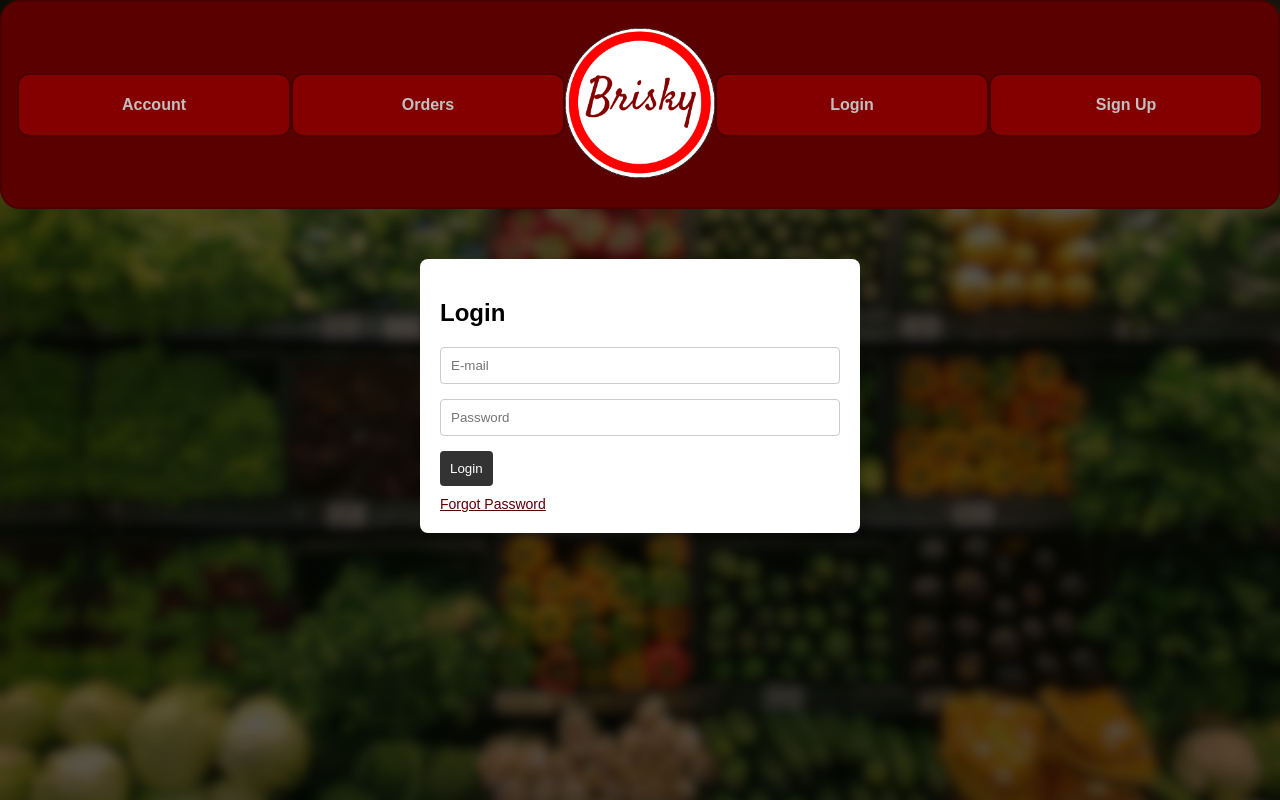
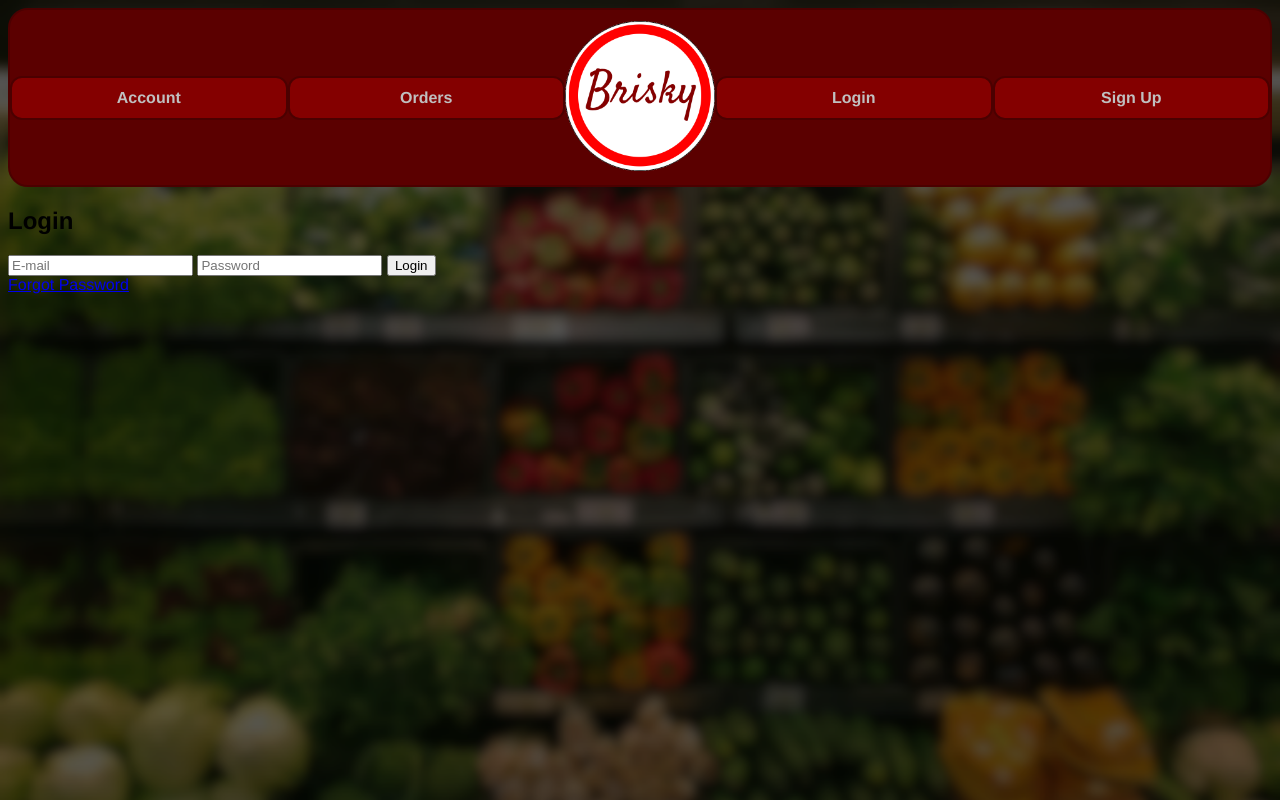
Before and after one commit to Ali-Aref1/Brisky, a plain HTML site: page Login.html in a window 1280 px wide. Drawn offline with Linux system fonts and the light colour scheme.

Commit message:
modified:   Login.html 	modified:   SignUp.html

```diff
--- a/Login.html
+++ b/Login.html
@@ -5,65 +5,7 @@
     <meta charset="UTF-8">
     <meta name="viewport" content="width=device-width, initial-scale=1.0">
     <title>Brisky - Login</title>
-    <style>
-        body {
-            margin: 0;
-            font-family: Arial, sans-serif;
-            background-color: #f4f4f4;
-        }
 
-        .topbar {
-            background-color: #5B0000;
-            color: #fff;
-            padding: 15px;
-            display: flex;
-            justify-content: space-between;
-            align-items: center;
-        }
-
-        .pagebutton {
-            padding: 10px;
-            cursor: pointer;
-        }
-
-
-        .login-box {
-            background-color: #fff;
-            border-radius: 8px;
-            box-shadow: 0 0 10px rgba(0, 0, 0, 0.1);
-            padding: 20px;
-            max-width: 400px;
-            margin: 50px auto;
-        }
-
-
-        .login-box input {
-            width: 100%;
-            padding: 10px;
-            margin-bottom: 15px;
-            border: 1px solid #ccc;
-            border-radius: 4px;
-            box-sizing: border-box;
-        }
-
-
-        .login-box button {
-            background-color: #333;
-            color: #fff;
-            padding: 10px;
-            border: none;
-            border-radius: 4px;
-            cursor: pointer;
-        }
-        .login-box a {
-            color: #5B0000;
-            text-decoration: underline;
-            font-size: 14px;
-            display: inline-block;
-            margin-top: 10px;
-        }
-
-    </style>
 </head>
 <body>
     <div class="topbar">
@@ -78,7 +20,8 @@
     <div class="login-box">
         <h2>Login</h2>
         <form>
-            <input type="email" placeholder="E-mail" name="username" required pattern="[a-zA-Z0-9._%+-]+@[a-zA-Z0-9.-]+\.[a-zA-Z]{2,}">
+
+            <input type="email" placeholder="E-mail" name="E-mail" required pattern="[a-zA-Z0-9._%+-]+@[a-zA-Z0-9.-]+\.[a-zA-Z]{2,}">
             <input type="password" placeholder="Password" name="password" required pattern=".{8,}">
             <button type="submit">Login</button>
         </form>
```
Also changed, not shown: SignUp.html (+23 -0 lines).
